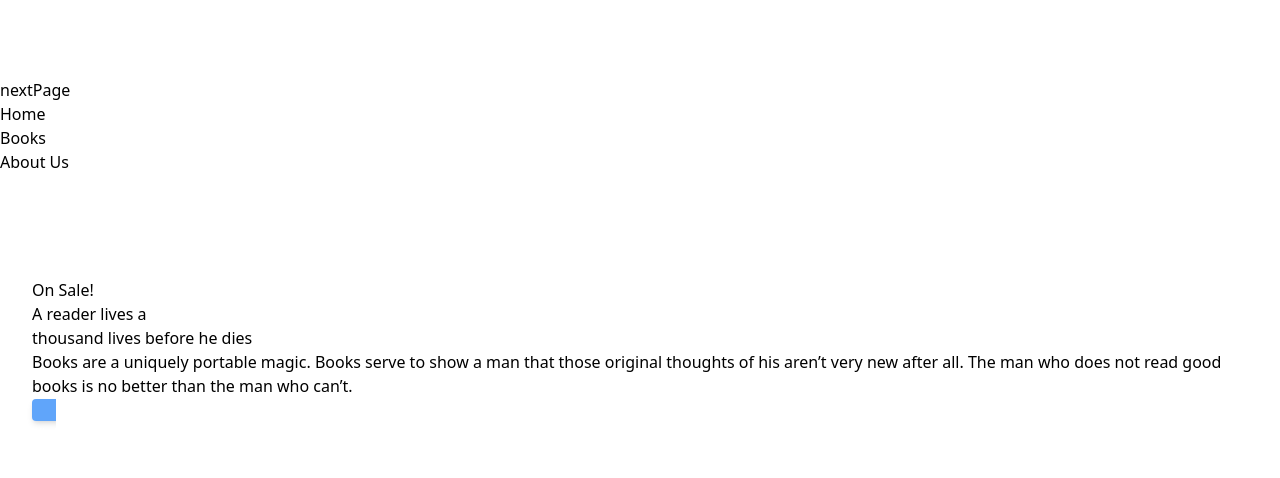
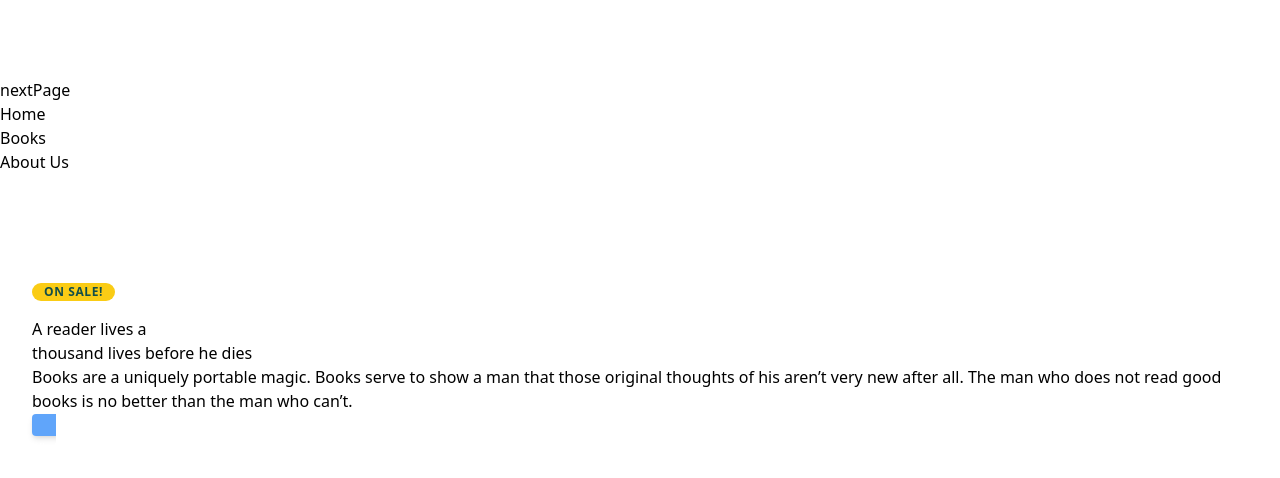
Before and after one commit to nabila-nuzhat/next-page, a React (Vite) app: page / in a window 1280 px wide. Shown: the part 1202-1680 px from the top of the page. Built offline with nearby package versions, Linux system fonts and the light colour scheme.

Commit message:
on sale button style added in index.css

```diff
--- a/src/index.css
+++ b/src/index.css
@@ -9,6 +9,10 @@
 
 .btn{
   @apply h-12 px-6 mb-3 font-medium text-white transition duration-200 rounded shadow-md md:mb-0 bg-blue-400 hover:bg-blue-700
+}
+
+.badge{
+  @apply px-3 py-px mb-4 text-xs font-semibold tracking-wider text-teal-900 rounded-full bg-yellow-400 inline-block uppercase
 }
 
 
```
